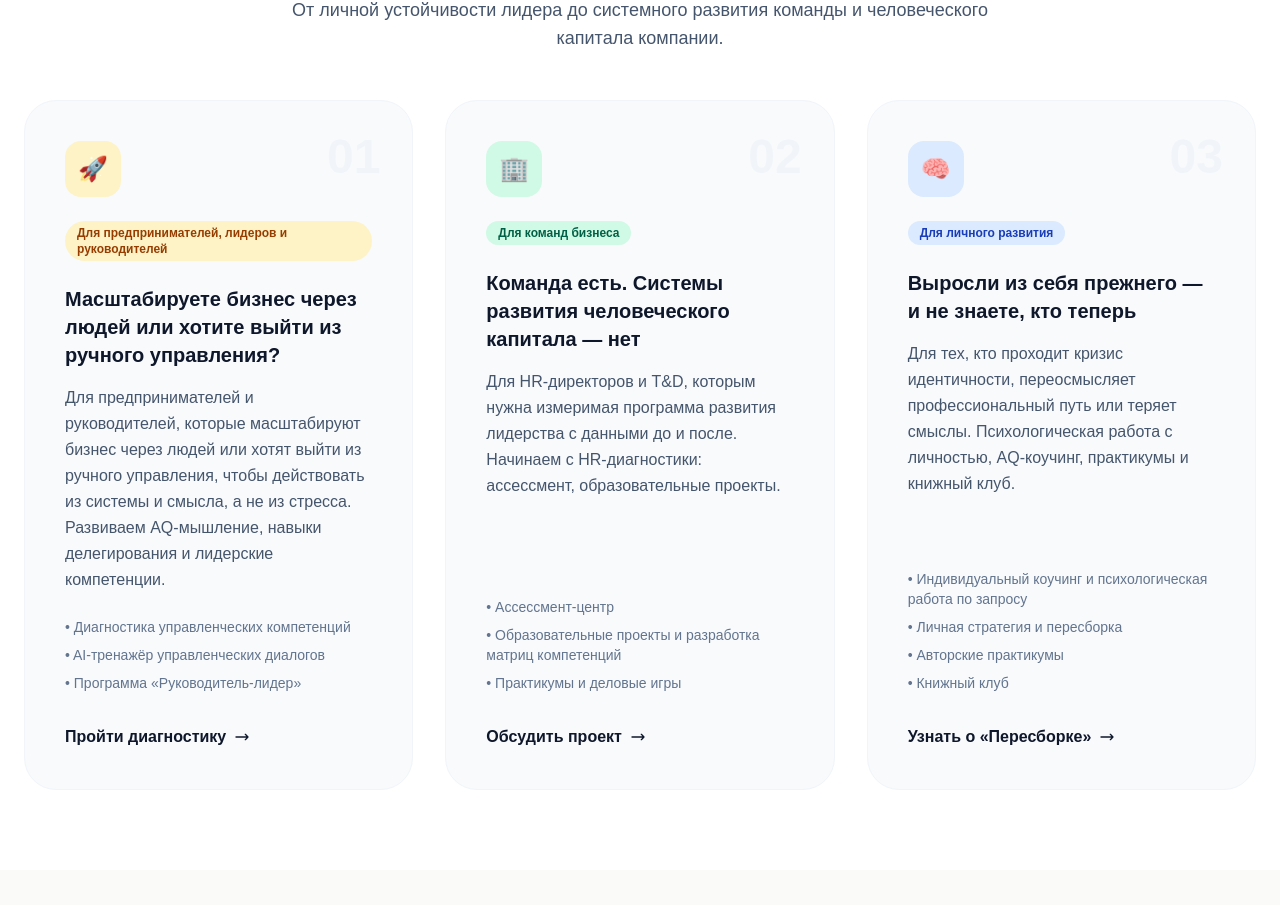
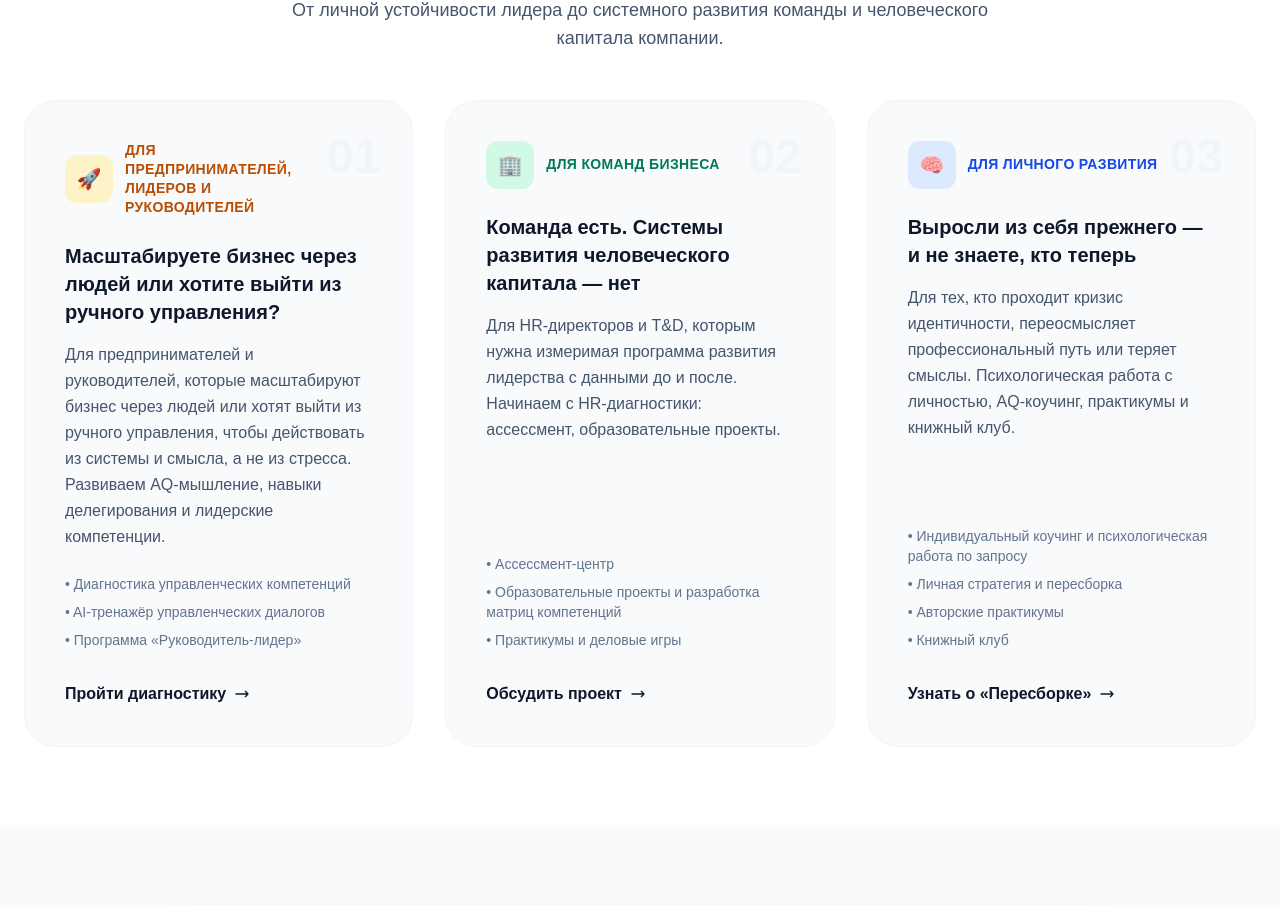
Before and after one commit to kudryavtsevacoach/kudryavtseva-coach, a Next.js app: page / in a window 1280 px wide. Shown: the part 2172-3077 px from the top of the page. Built offline with nearby package versions, Linux system fonts and the light colour scheme.

Commit message:
внесла правки в главное

```diff
--- a/app/page.tsx
+++ b/app/page.tsx
@@ -212,8 +212,10 @@ export default function Home() {
             {/* Карточка 1 */}
             <div className="group relative flex flex-col h-full bg-slate-50 hover:bg-white border border-slate-100 hover:border-slate-900 p-8 lg:p-10 rounded-[2rem] transition-all duration-300 hover:shadow-xl hover:shadow-slate-200/60 hover:-translate-y-1">
               <span className="absolute top-8 right-8 text-5xl font-bold text-slate-100 group-hover:text-amber-100 transition-colors">01</span>
-              <div className="relative w-14 h-14 bg-amber-100 rounded-2xl flex items-center justify-center mb-6 text-2xl group-hover:scale-110 transition-transform">🚀</div>
-              <span className="relative inline-block self-start px-3 py-1 bg-amber-100 text-amber-800 rounded-full text-xs font-semibold mb-6">Для предпринимателей, лидеров и руководителей</span>
+              <div className="relative flex items-center gap-3 mb-6 pr-14">
+                <div className="w-12 h-12 bg-amber-100 rounded-xl flex items-center justify-center text-xl flex-shrink-0 group-hover:scale-110 transition-transform">🚀</div>
+                <span className="text-sm font-bold text-amber-700 uppercase tracking-wide leading-snug">Для предпринимателей, лидеров и руководителей</span>
+              </div>
               <h3 className="relative text-xl font-bold text-slate-900 mb-4">Масштабируете бизнес через людей или хотите выйти из ручного управления?</h3>
               <p className="relative text-slate-600 mb-6 leading-relaxed flex-1">Для предпринимателей и руководителей, которые масштабируют бизнес через людей или хотят выйти из ручного управления, чтобы действовать из системы и смысла, а не из стресса. Развиваем AQ-мышление, навыки делегирования и лидерские компетенции.</p>
               <ul className="relative text-sm text-slate-500 space-y-2 mb-8">
@@ -229,8 +231,10 @@ export default function Home() {
             {/* Карточка 2 */}
             <div className="group relative flex flex-col h-full bg-slate-50 hover:bg-white border border-slate-100 hover:border-slate-900 p-8 lg:p-10 rounded-[2rem] transition-all duration-300 hover:shadow-xl hover:shadow-slate-200/60 hover:-translate-y-1">
               <span className="absolute top-8 right-8 text-5xl font-bold text-slate-100 group-hover:text-amber-100 transition-colors">02</span>
-              <div className="relative w-14 h-14 bg-emerald-100 rounded-2xl flex items-center justify-center mb-6 text-2xl group-hover:scale-110 transition-transform">🏢</div>
-              <span className="relative inline-block self-start px-3 py-1 bg-emerald-100 text-emerald-800 rounded-full text-xs font-semibold mb-6">Для команд бизнеса</span>
+              <div className="relative flex items-center gap-3 mb-6 pr-14">
+                <div className="w-12 h-12 bg-emerald-100 rounded-xl flex items-center justify-center text-xl flex-shrink-0 group-hover:scale-110 transition-transform">🏢</div>
+                <span className="text-sm font-bold text-emerald-700 uppercase tracking-wide leading-snug">Для команд бизнеса</span>
+              </div>
               <h3 className="relative text-xl font-bold text-slate-900 mb-4">Команда есть. Системы развития человеческого капитала — нет</h3>
               <p className="relative text-slate-600 mb-6 leading-relaxed flex-1">Для HR-директоров и T&amp;D, которым нужна измеримая программа развития лидерства с данными до и после. Начинаем с HR-диагностики: ассессмент, образовательные проекты.</p>
               <ul className="relative text-sm text-slate-500 space-y-2 mb-8">
@@ -246,8 +250,10 @@ export default function Home() {
             {/* Карточка 3 */}
             <div className="group relative flex flex-col h-full bg-slate-50 hover:bg-white border border-slate-100 hover:border-slate-900 p-8 lg:p-10 rounded-[2rem] transition-all duration-300 hover:shadow-xl hover:shadow-slate-200/60 hover:-translate-y-1">
               <span className="absolute top-8 right-8 text-5xl font-bold text-slate-100 group-hover:text-amber-100 transition-colors">03</span>
-              <div className="relative w-14 h-14 bg-blue-100 rounded-2xl flex items-center justify-center mb-6 text-2xl group-hover:scale-110 transition-transform">🧠</div>
-              <span className="relative inline-block self-start px-3 py-1 bg-blue-100 text-blue-800 rounded-full text-xs font-semibold mb-6">Для личного развития</span>
+              <div className="relative flex items-center gap-3 mb-6 pr-14">
+                <div className="w-12 h-12 bg-blue-100 rounded-xl flex items-center justify-center text-xl flex-shrink-0 group-hover:scale-110 transition-transform">🧠</div>
+                <span className="text-sm font-bold text-blue-700 uppercase tracking-wide leading-snug">Для личного развития</span>
+              </div>
               <h3 className="relative text-xl font-bold text-slate-900 mb-4">Выросли из себя прежнего — и не знаете, кто теперь</h3>
               <p className="relative text-slate-600 mb-6 leading-relaxed flex-1">Для тех, кто проходит кризис идентичности, переосмысляет профессиональный путь или теряет смыслы. Психологическая работа с личностью, AQ-коучинг, практикумы и книжный клуб.</p>
               <ul className="relative text-sm text-slate-500 space-y-2 mb-8">
```
